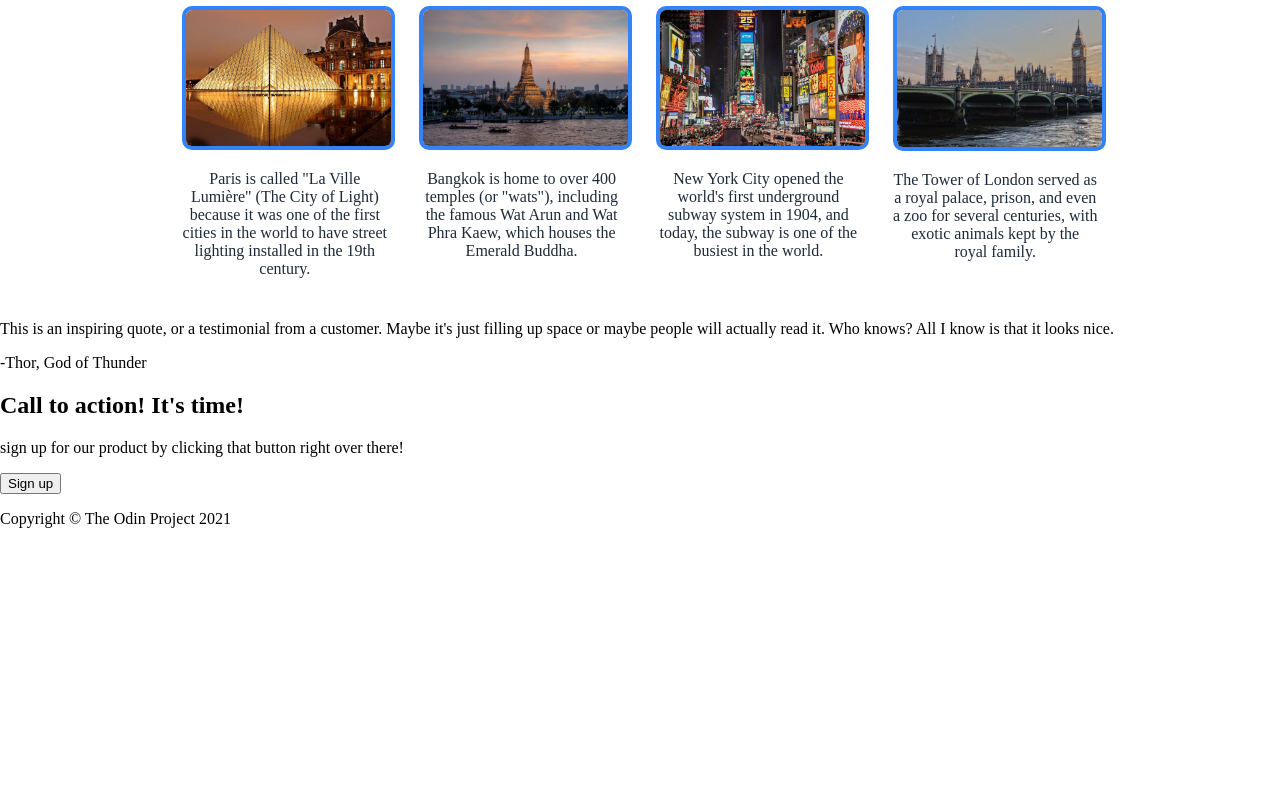
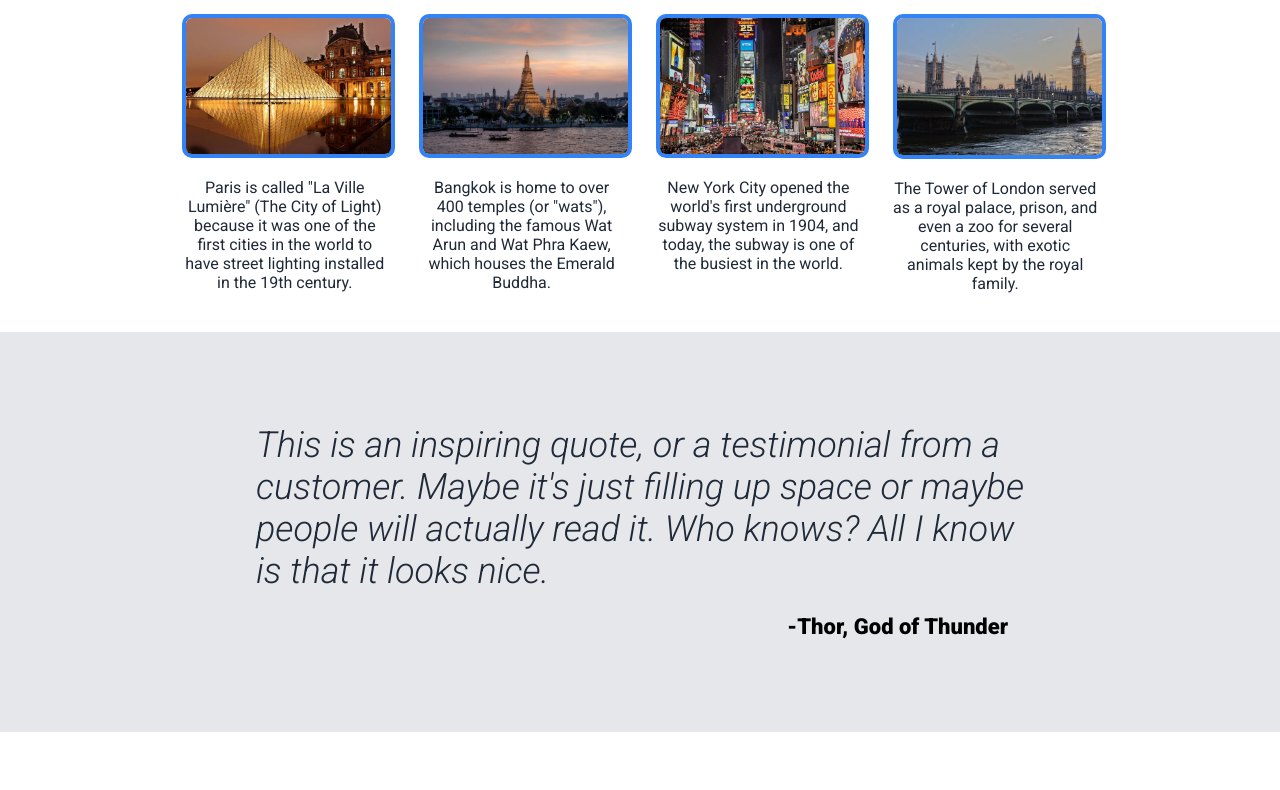
Before and after one commit to MajedAboudi/landing-page, a plain HTML site: page index.html in a window 1280 px wide. Shown: the part 635-1425 px from the top of the page. Before the commit the page ends 1179 px from the top, so only its background shows below. Drawn offline with Linux system fonts and the light colour scheme.

Commit message:
Styling the remaining sections and the footer

```diff
--- a/style.css
+++ b/style.css
@@ -1,9 +1,9 @@
 body{
     margin: 0;
+    font-family:"Roboto", serif;
 }
 
 .first-section{
-    font-family:"Roboto", serif;
     background-color: #1f2937;
     padding: 16px;
     margin: 0;
@@ -93,7 +93,8 @@ main{
     display: flex;
     flex-direction: column;
     align-items: center;
-    margin-top: 12px;
+    margin-top: 20px;
+    margin-bottom: 20px;
     height: 400px;
 }
 
@@ -122,3 +123,101 @@ main{
     border-radius: 10px;
     border: 4px solid #3382f6;
 }
+
+/* third section */
+
+.third-section{
+    height: 400px;
+    display: flex;
+    justify-content: center;
+    align-items: center;
+    background: #e5e7eb;
+    margin-top: 20px;
+}
+
+.third-section > section{
+    width: 60%;
+    display: flex;
+    flex-direction: column;
+    margin-top: 20px;
+}
+
+.third-text{
+    font-size: 36px;
+    font-style: italic;
+    font-weight: 300;
+    color: #1f2937;
+    margin-bottom: 0;
+    margin-top: 0;
+}
+
+.cite{
+    margin-right: 16px;
+    align-self: flex-end;
+    font-size: 22px;
+    font-weight: 900;
+}
+
+
+/* fourth section */
+
+.fourth-section{
+    height: 300px;
+    display: flex;
+    justify-content: center;
+    align-items: center;
+}
+
+.action-section{
+    background:#3382f6;
+    width: 70%;
+    height: 50%;
+    border-radius: 10px;
+    display: flex;
+    justify-content: center;
+    gap: 24px;
+}
+
+.left-section-action{
+    width: 65%;
+    display: flex;
+    flex-direction: column;
+    justify-content: center;
+}
+
+.left-section-action h2{
+    color: #f9faf8;
+    margin-bottom: 0;
+}
+
+.left-section-action p{
+    color: #e5e7eb;
+    margin-top: 0;
+}
+
+.right-section-action{
+    display: flex;
+    justify-content: center;
+    align-items: center;
+}
+
+.right-section-action button{
+    color: #f9faf8;
+    background:#3382f6;
+    border: 3px solid #f9faf8;
+    border-radius: 8px;
+    padding: 8px 32px;
+    font-weight: 700;
+
+}
+
+/* footer */
+
+footer{
+    display: flex;
+    justify-content: center;
+    align-items: center;
+    background: #1f2937;
+    color: #e5e7eb;
+    height: 100px;
+}
```
